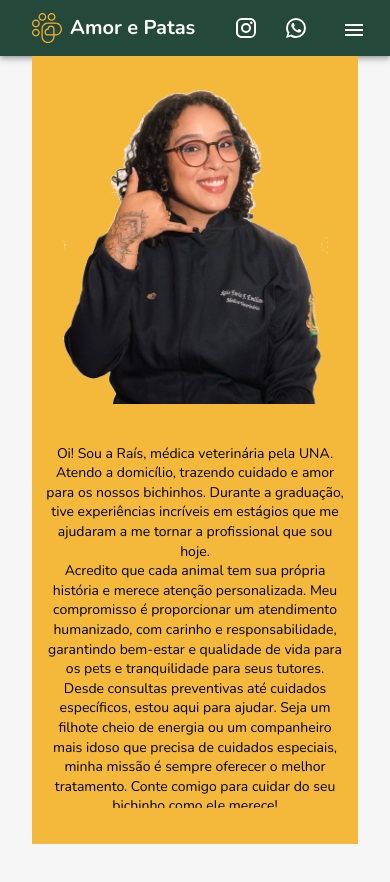
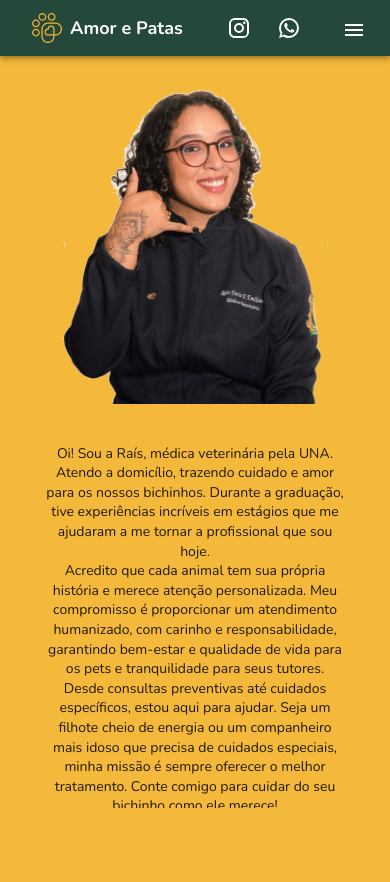
Before and after one commit to thiagorobertodc/amor-e-patas, a React (Vite) app: page / in a window 390 px wide. Shown: the top 882 px of the page. Before the commit the page ends 844 px from the top, so only its background shows below. Built offline with nearby package versions, Linux system fonts and the light colour scheme.

Commit message:
fix: default style background page

```diff
--- a/src/main.tsx
+++ b/src/main.tsx
@@ -6,7 +6,7 @@ import "@fontsource/nunito/400.css";
 import "@fontsource/nunito/500.css";
 import "@fontsource/nunito/700.css";
 import App from "./App";
-import { ThemeProvider } from "@mui/material";
+import { ThemeProvider, CssBaseline } from "@mui/material";
 import theme from "./theme/index";
 
 const container = document.getElementById("root") as HTMLElement;
@@ -16,6 +16,7 @@ const root = createRoot(container);
 root.render(
   <StrictMode>
     <ThemeProvider theme={theme.theme}>
+      <CssBaseline />
       <App />
     </ThemeProvider>
   </StrictMode>
--- a/src/pages/Home/Home.scss
+++ b/src/pages/Home/Home.scss
@@ -1,13 +1,4 @@
-body,
-html {
-  margin: 0;
-  padding: 0;
-  height: 100%;
-  overflow: hidden; // Prevent scrolling
-}
-
 .body-container {
-  background-color: #f4b93b; // Keep the golden background
   height: 100vh;
   display: flex;
   align-items: center;
@@ -18,24 +9,24 @@ html {
 
 .content {
   display: flex;
-  align-items: center; // Align items vertically
+  align-items: center;
   justify-content: space-between;
-  max-height: 90%; // Avoid overflowing viewport
+  max-height: 90%;
   box-sizing: border-box;
-  gap: 20px; // Add space between sections
+  gap: 20px;
 }
 
 .left-section {
   flex: 1;
   display: flex;
-  align-items: flex-end; // Align image to the bottom
+  align-items: flex-end;
 }
 
 .vet-image {
   width: 100%;
   height: auto;
-  max-height: 90vh; // Prevent image overflow
-  object-fit: contain; // Ensure proportions
+  max-height: 90vh;
+  object-fit: contain;
 }
 
 .right-section {
@@ -43,50 +34,48 @@ html {
   padding-left: 20px;
   font-size: 16px;
   line-height: 1.5;
-  overflow-y: auto; // Enable scrolling if content overflows
+  overflow-y: auto;
   max-height: 90vh;
 }
 
 /* RESPONSIVE DESIGN */
 @media (max-width: 768px) {
-  // Tablets and small devices
   .body-container {
     padding: 10px;
-    align-items: flex-start; // Adjust alignment for vertical stacking
+    align-items: flex-start;
   }
 
   .content {
-    flex-direction: column; // Stack image and text vertically
-    align-items: center; // Center content horizontally
+    flex-direction: column;
+    align-items: center;
   }
 
   .left-section {
     width: 100%;
-    justify-content: center; // Center the image
+    justify-content: center;
   }
 
   .vet-image {
-    max-width: 80%; // Adjust image size for smaller screens
-    max-height: 50vh; // Avoid taking up too much space
+    max-width: 80%;
+    max-height: 50vh;
   }
 
   .right-section {
-    padding-left: 0; // Remove padding for smaller screens
-    padding-top: 20px; // Add spacing above the text
-    font-size: 14px; // Reduce text size for readability
+    padding-left: 0;
+    padding-top: 20px;
+    font-size: 14px;
   }
 }
 
 @media (max-width: 480px) {
-  // Smartphones
   .vet-image {
-    max-width: 100%; // Use full width
-    max-height: 40vh; // Reduce height for very small screens
+    max-width: 100%;
+    max-height: 40vh;
   }
 
   .right-section {
-    font-size: 14px; // Smaller text for readability
-    line-height: 1.4; // Tighter line spacing
-    text-align: center; // Center the text
+    font-size: 14px;
+    line-height: 1.4;
+    text-align: center;
   }
 }
--- a/src/theme/theme.tsx
+++ b/src/theme/theme.tsx
@@ -1,14 +1,36 @@
 import { createTheme } from "@mui/material";
+import { responsiveFontSizes } from "@mui/material/styles";
 
-const theme = createTheme({
+let theme = createTheme({
   palette: {
     primary: {
       main: "#24483a",
+    },
+    background: {
+      default: "#f4b93b",
     },
   },
   typography: {
     fontFamily: "'Nunito', sans-serif",
   },
+  components: {
+    MuiCssBaseline: {
+      styleOverrides: {
+        body: {
+          margin: 0,
+          padding: 0,
+          height: "100%",
+          backgroundColor: "#f4b93b",
+          overflow: "hidden",
+        },
+        html: {
+          height: "100%",
+        },
+      },
+    },
+  },
 });
 
+theme = responsiveFontSizes(theme);
+
 export default theme;
```
